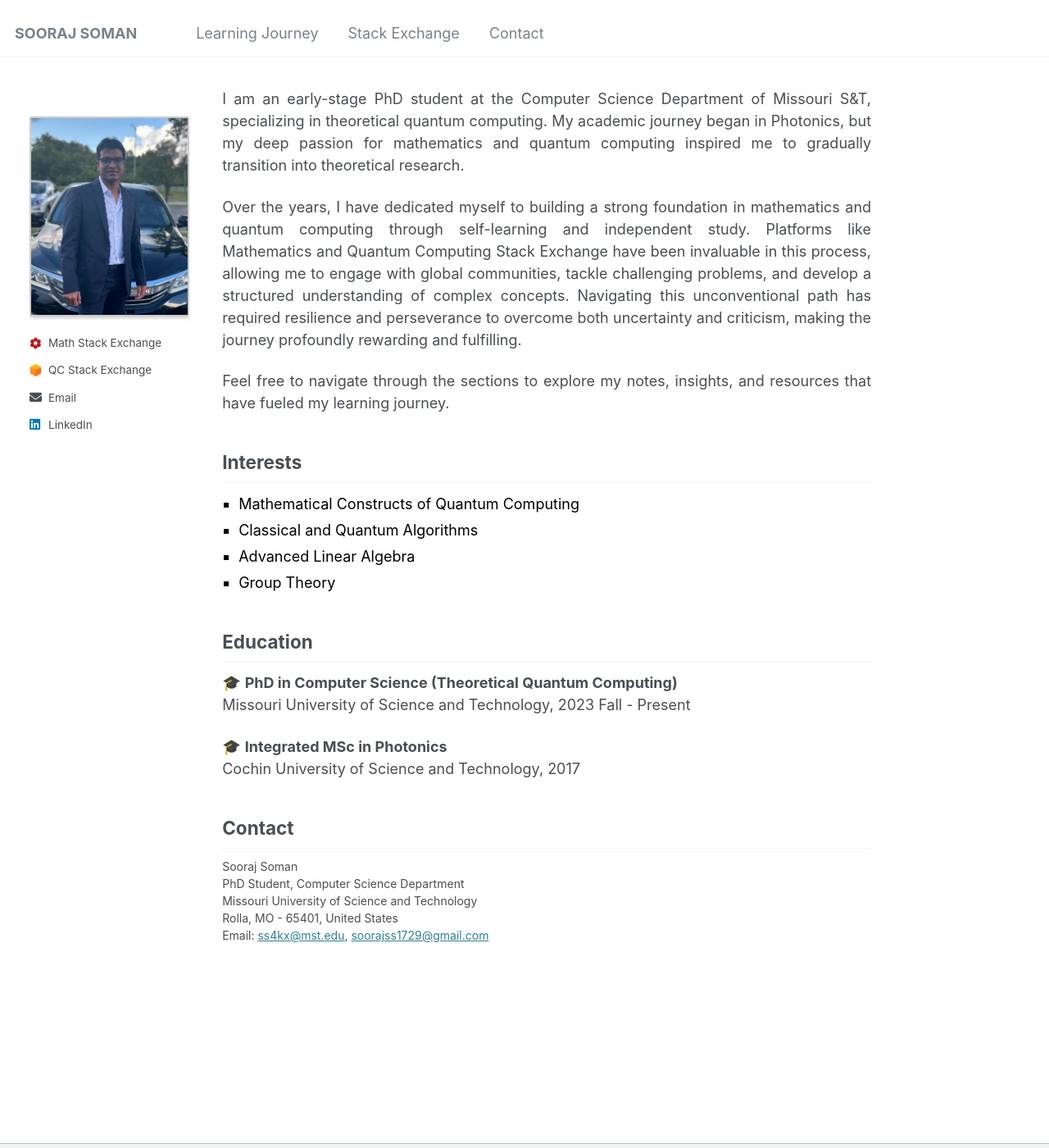
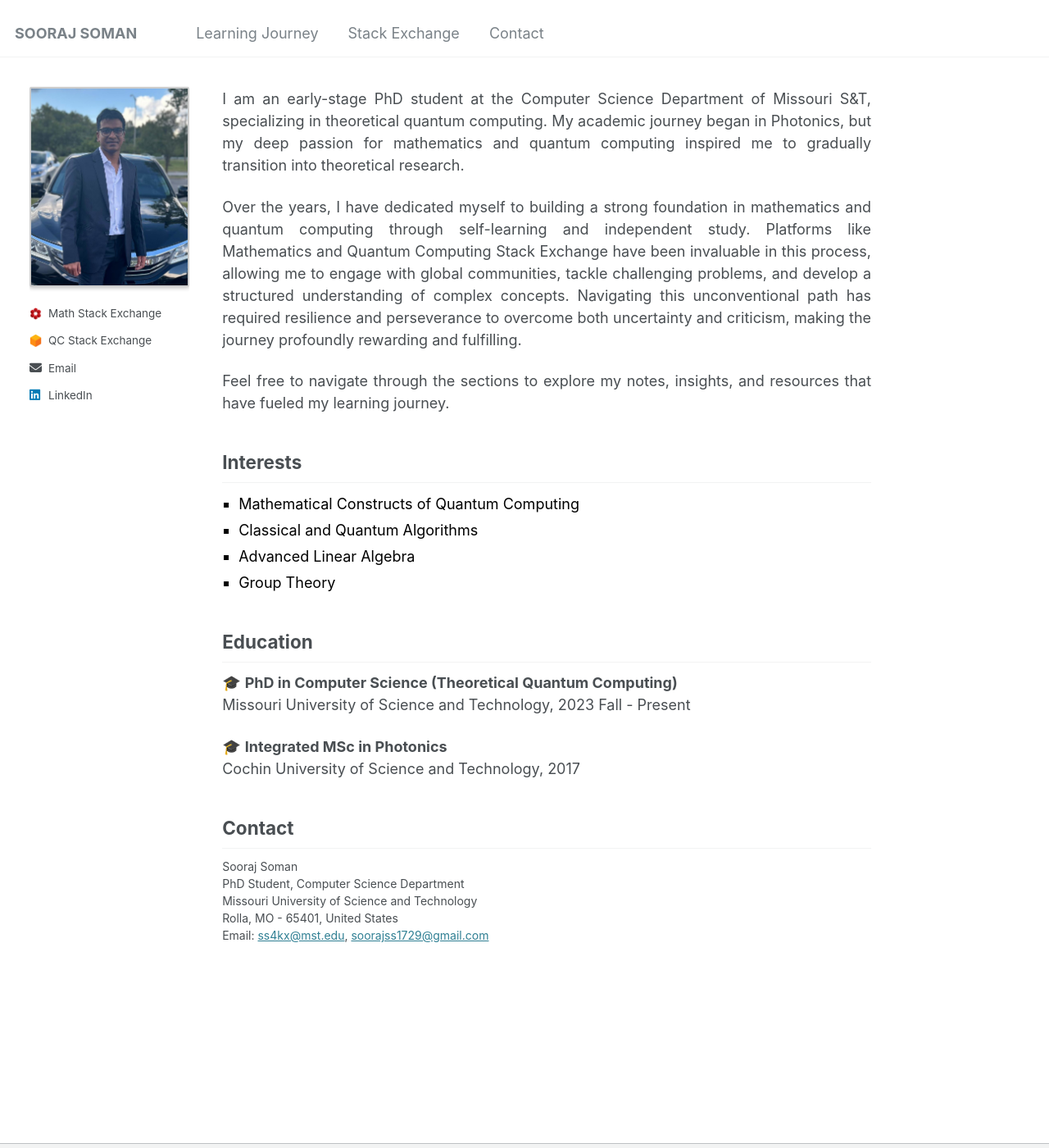
Before and after one commit to soorajss1729/soorajss1729.github.io, a Jekyll site: the page built from _pages/about.md, in a window 1280 px wide and 1400 px high. Shown: the whole window at 82% size. Built offline with Jekyll 4.4.1, drawn with Linux system fonts in a browser that asks for light colours.

Commit message:
Update _sidebar.scss

```diff
--- a/_sass/_sidebar.scss
+++ b/_sass/_sidebar.scss
@@ -76,7 +76,7 @@
    Author profile and links
    ========================================================================== */
 .sidebar {
-  margin-top: 2em;
+  margin-top: 0em;
   margin-left: 2em;
   padding-left: 0;
   padding-right: 0;
```
